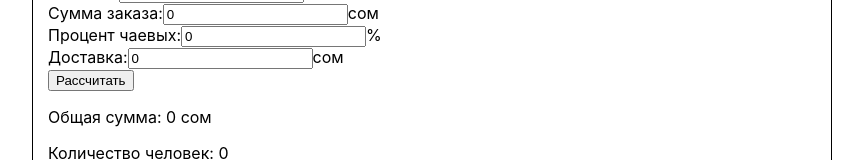
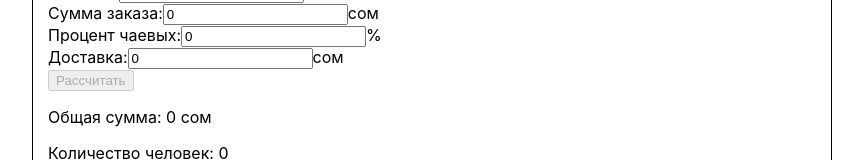
Before and after one commit to KamilyaMukhammedova/hw57-calculator-app, a React (Create React App) app: page / in a window 1280 px wide. Shown: the part 189-349 px from the top of the page, without its empty margins (208-1071 px from the left). Built offline with nearby package versions, Linux system fonts and the light colour scheme.

Commit message:
#14 Исправила логику изменения стейта people по событию onChange

```diff
--- a/src/components/ModeControl/IndividualMode/IndividualMode.js
+++ b/src/components/ModeControl/IndividualMode/IndividualMode.js
@@ -12,10 +12,10 @@ const IndividualMode = (props) => {
             onChange={(e) => props.changePersonData(e, person.id)}
           />
           <input
-            type="text"
+            type="number"
             name="sum"
             min="0"
-            value={person.sum}
+            value={parseInt(person.sum)}
             onChange={(e) => props.changePersonData(e, person.id)}
           />
           <button
--- a/src/components/ModeControl/ModeControl.js
+++ b/src/components/ModeControl/ModeControl.js
@@ -50,7 +50,13 @@ const ModeControl = (props) => {
       </div>
 
       <div>
-        <button type="button" onClick={props.calculate}>Рассчитать</button>
+        <button
+          type="button"
+          onClick={props.calculate}
+          disabled={props.disabled}
+        >
+          Рассчитать
+        </button>
       </div>
 
       {props.mode === 'split' ?
--- a/src/containers/Calculator/Calculator.js
+++ b/src/containers/Calculator/Calculator.js
@@ -18,45 +18,60 @@ const Calculator = () => {
 
   const onModeChange = value => {
     setMode(value);
+    setServiceData(prev => ({
+      ...prev,
+      tips: 0,
+      delivery: 0
+    }));
+    if(value === 'split') {
+      setPeople([]);
+    } else {
+      setSplitData(prev => ({
+        ...prev,
+        personsNumber: 0,
+        orderPrice: 0,
+        sumPerPerson: 0,
+      }));
+    }
   };
 
   const onChangeSplitData = (name, value) => {
-    Object.keys(splitData).map(data => {
-      if (data === name) {
     if (!isNaN(value) && value !== '') {
       return setSplitData(prev => ({
         ...prev,
-            [data]: parseInt(value),
+        [name]: parseInt(value),
       }));
     }
-      }
-
-      return data;
-    });
   };
 
   const onChangeServiceData = (name, value) => {
-    Object.keys(serviceData).map(data => {
-      if (data === name) {
     if (!isNaN(value) && value !== '') {
       return setServiceData(prev => ({
         ...prev,
-            [data]: parseInt(value),
+        [name]: parseInt(value),
       }));
     }
-      }
-
-      return data;
-    });
   };
 
   const onChangePersonData = (name, value, id) => {
     setPeople(() => {
       return people.map(person => {
         if (person.id === id) {
+          if (name === 'sum' && value !== '') {
+            return {
+              ...person,
+              [name]: parseInt(value),
+            }
+          } else if(name === 'sum' && value === '') {
+            return {
+              ...person,
+              [name]: 0,
+            }
+          } else if(name === 'userName') {
             return {
               ...person,
               [name]: value,
+            }
           }
         }
 
@@ -85,8 +100,9 @@ const Calculator = () => {
         return peopleCopy.map(person => {
             return {
               ...person,
-            sumForPay: (parseInt(person.sum) + ((parseInt(person.sum) / 100) * serviceData.tips) + deliveryPerPerson),
+              sumForPay: (person.sum + ((person.sum / 100) * serviceData.tips) + deliveryPerPerson),
             };
+
         });
       });
     }
@@ -112,10 +128,31 @@ const Calculator = () => {
   const onRemovePerson = (personId) => {
     const peopleCopy = [...people];
     const personData = peopleCopy.filter(person => person.id === personId);
-    const personDataIndex = peopleCopy.indexOf(id[0]);
+    const personDataIndex = peopleCopy.indexOf(personData[0]);
     if (personDataIndex !== -1) {
       peopleCopy.splice(personDataIndex, 1);
       return setPeople(peopleCopy);
+    }
+  };
+
+  const checkDisabled = () => {
+    if (mode === 'split') {
+      if (splitData.orderPrice === 0 || splitData.personsNumber === 0) {
+        return true;
+      }
+    } else {
+      const d = [];
+      for(let i = 0; i < people.length; i++) {
+        if(people[i].sum === '' || people[i].userName === '' || people[i].sum === 0) {
+          d.push(people[i]);
+        }
+      }
+
+      if(d.length === 0) {
+        return false;
+      } else {
+        return true;
+      }
     }
   };
 
@@ -135,6 +172,7 @@ const Calculator = () => {
         addPerson={() => onAddPerson()}
         getIndTotalSum={getTotalSumOfIndMode()}
         removePerson={(e, id) => onRemovePerson(id)}
+        disabled={checkDisabled()}
       />
     </div>
   );
```
Lines whose indentation alone changed are shown as unchanged.
